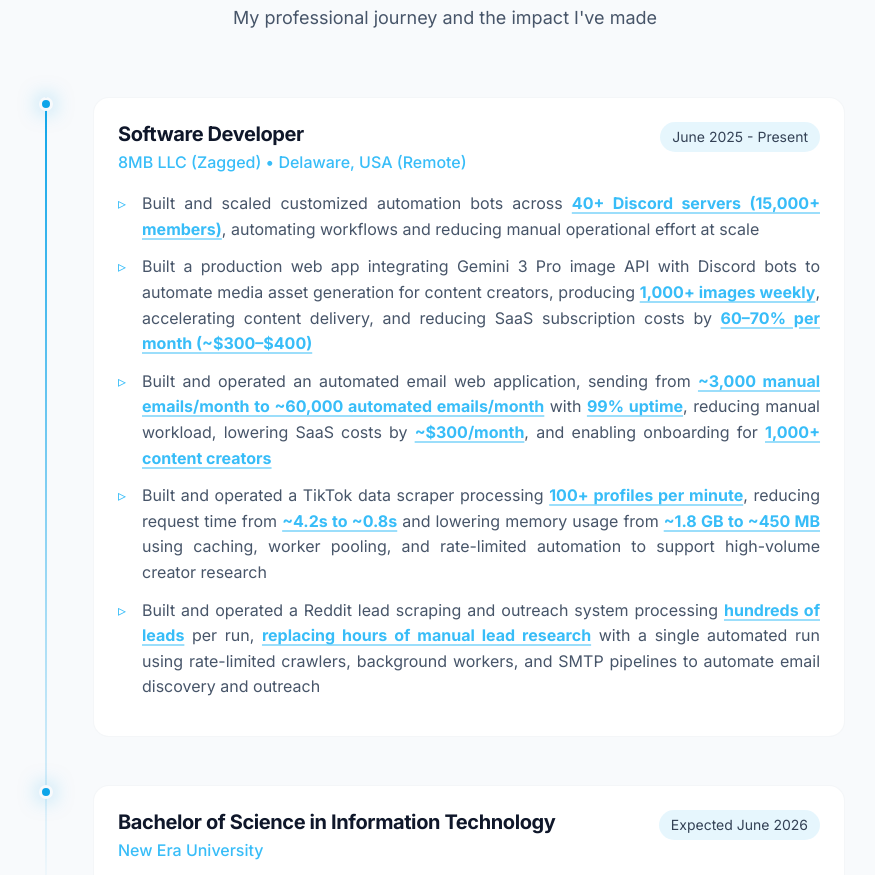
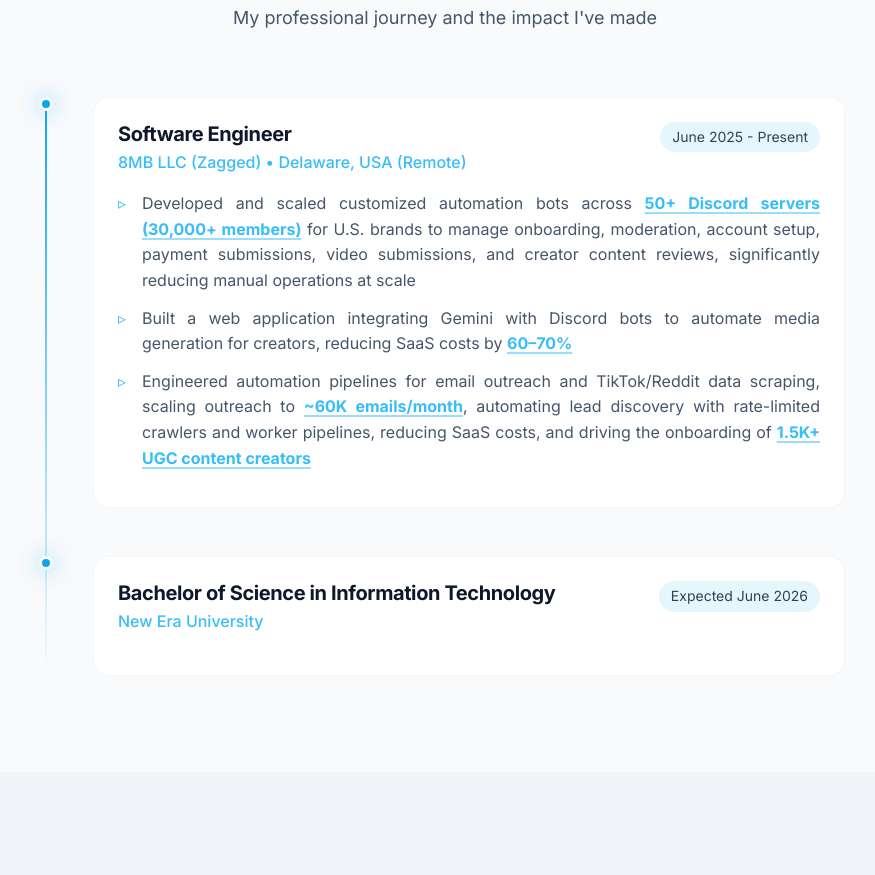
Before and after one commit to 5ky-lark/my-portfolio, a React (Vite) app: page / in a window 1280 px wide. Shown: the part 1880-2755 px from the top of the page, without its empty margins (195-1070 px from the left). Built offline with nearby package versions, Linux system fonts and the light colour scheme.

Commit message:
Update experience section copy and metrics highlights

```diff
--- a/src/components/Experience.jsx
+++ b/src/components/Experience.jsx
@@ -1,15 +1,13 @@
 const experiences = [
     {
-        title: 'Software Developer',
+        title: 'Software Engineer',
         company: '8MB LLC (Zagged)',
         location: 'Delaware, USA (Remote)',
         date: 'June 2025 - Present',
         description: [
-            <>Built and scaled customized automation bots across <strong>40+ Discord servers (15,000+ members)</strong>, automating workflows and reducing manual operational effort at scale</>,
-            <>Built a production web app integrating Gemini 3 Pro image API with Discord bots to automate media asset generation for content creators, producing <strong>1,000+ images weekly</strong>, accelerating content delivery, and reducing SaaS subscription costs by <strong>60–70% per month (~$300–$400)</strong></>,
-            <>Built and operated an automated email web application, sending from <strong>~3,000 manual emails/month to ~60,000 automated emails/month</strong> with <strong>99% uptime</strong>, reducing manual workload, lowering SaaS costs by <strong>~$300/month</strong>, and enabling onboarding for <strong>1,000+ content creators</strong></>,
-            <>Built and operated a TikTok data scraper processing <strong>100+ profiles per minute</strong>, reducing request time from <strong>~4.2s to ~0.8s</strong> and lowering memory usage from <strong>~1.8 GB to ~450 MB</strong> using caching, worker pooling, and rate-limited automation to support high-volume creator research</>,
-            <>Built and operated a Reddit lead scraping and outreach system processing <strong>hundreds of leads</strong> per run, <strong>replacing hours of manual lead research</strong> with a single automated run using rate-limited crawlers, background workers, and SMTP pipelines to automate email discovery and outreach</>,
+            <>Developed and scaled customized automation bots across <strong>50+ Discord servers (30,000+ members)</strong> for U.S. brands to manage onboarding, moderation, account setup, payment submissions, video submissions, and creator content reviews, significantly reducing manual operations at scale</>,
+            <>Built a web application integrating Gemini with Discord bots to automate media generation for creators, reducing SaaS costs by <strong>60–70%</strong></>,
+            <>Engineered automation pipelines for email outreach and TikTok/Reddit data scraping, scaling outreach to <strong>~60K emails/month</strong>, automating lead discovery with rate-limited crawlers and worker pipelines, reducing SaaS costs, and driving the onboarding of <strong>1.5K+ UGC content creators</strong></>,
         ],
     },
 ]
```
